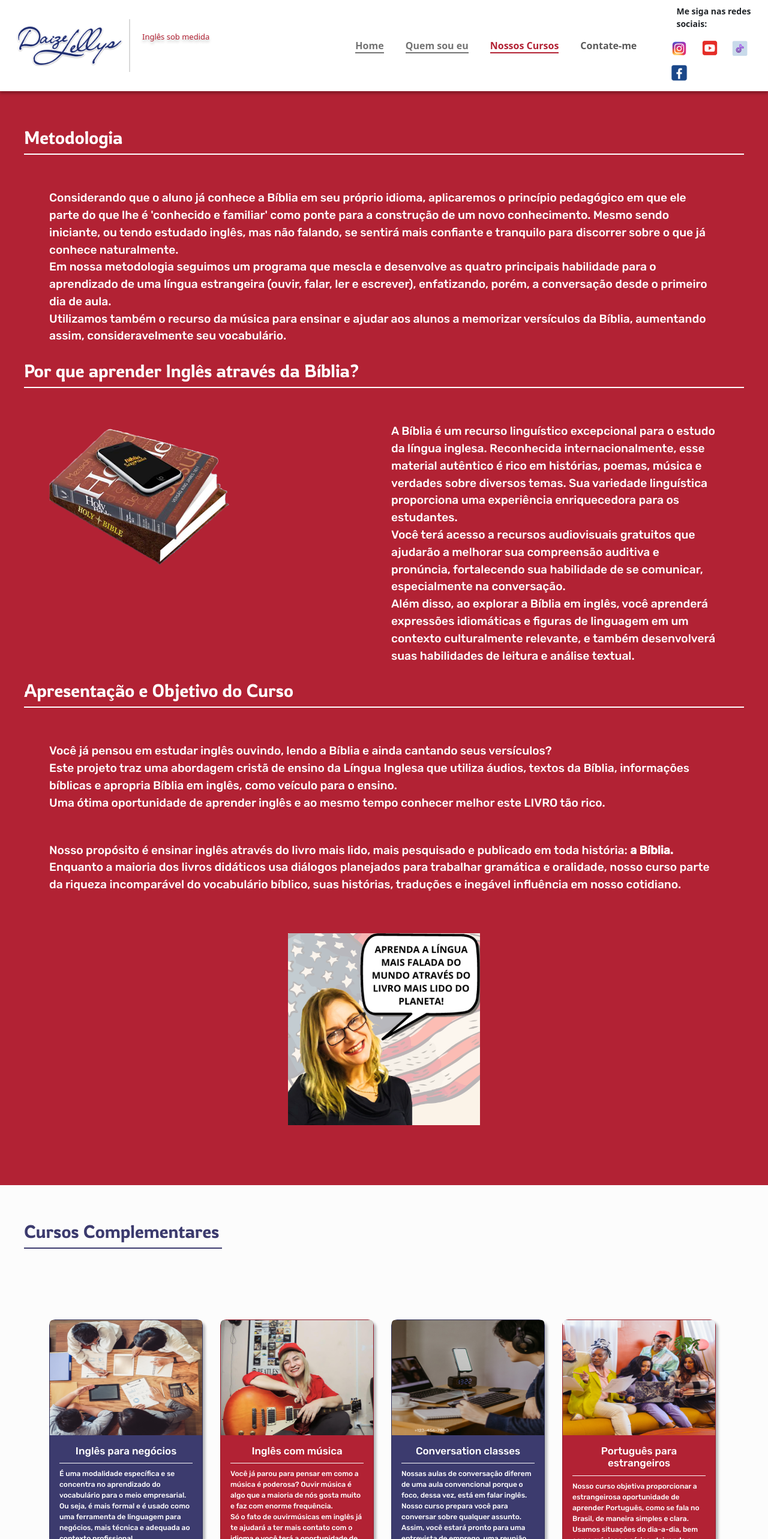
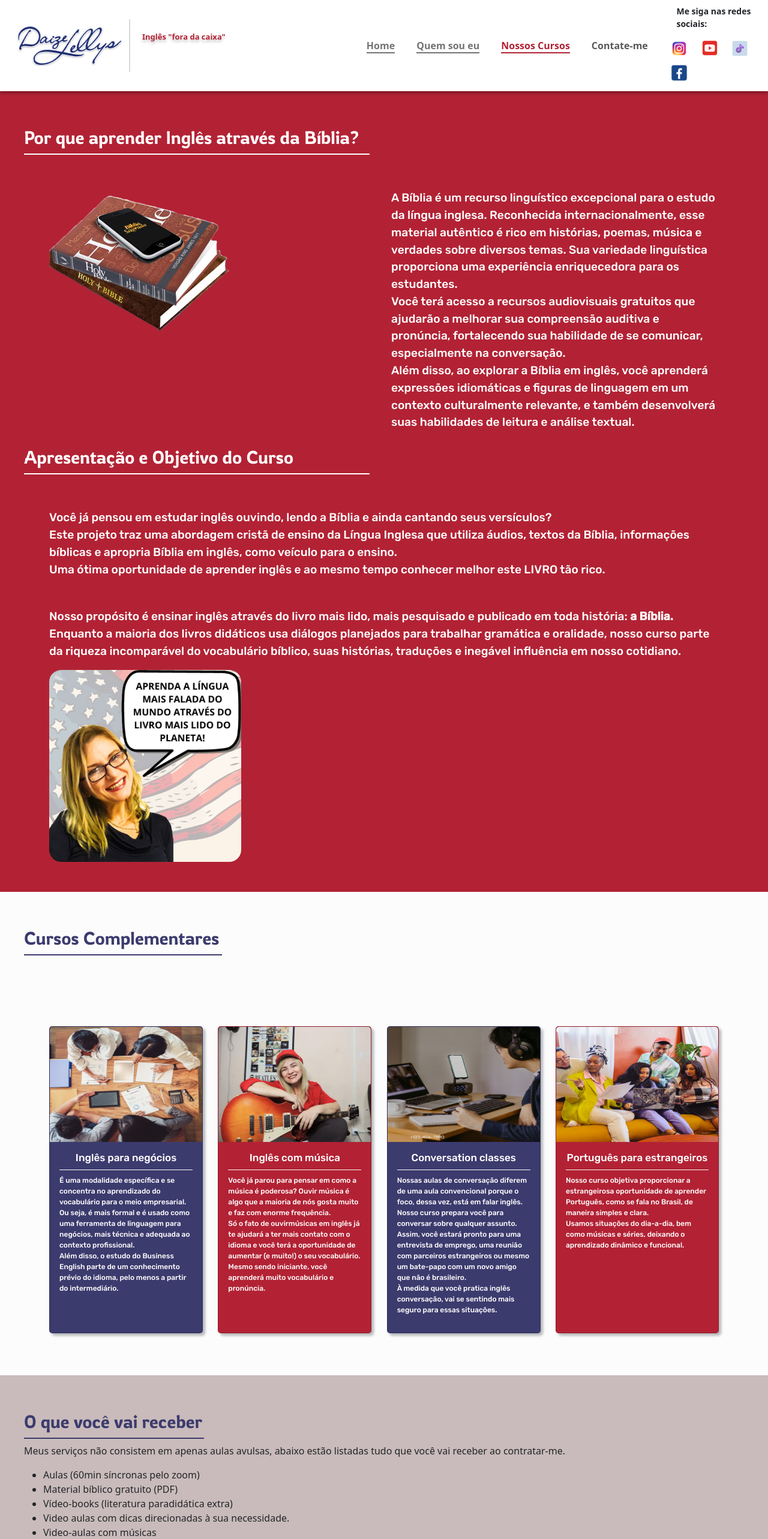
Before and after one commit to ellen-ls/DaizeLellys-ingles, a React (Create React App) app: page /cursos in a window 1280 px wide. Shown: the top 2566 px of the page at 60% size. Built offline with nearby package versions, Linux system fonts and the light colour scheme.

Commit message:
modificaçoes nas sessoes de cursos,videos e links

```diff
--- a/src/components/Cursos/Cursos.js
+++ b/src/components/Cursos/Cursos.js
@@ -16,7 +16,7 @@ const Cursos = () => {
                 <Row className='row-container'>
 
                     <Col>
-                        <Card style={{ width: '16rem',height:'32rem', margin:'10px 0 20px 0', borderRadius:'10px', backgroundColor:'#3c3b6e', color:'#fff'}} className='card-cursos'>
+                        <Card style={{ width: '16rem',height:'32rem', margin:'10px 0 20px 0', borderRadius:'5px', backgroundColor:'#3c3b6e', color:'#fff'}} className='card-cursos'>
                             <Card.Img variant="top" src={negocios} style={{height:'12rem'}} />
                             <Card.Body>
                                 <Card.Title style={{fontSize:'17px'}} className='linha'>Inglês para negócios</Card.Title>
@@ -31,7 +31,7 @@ const Cursos = () => {
                         </Card>
                     </Col>
                     <Col>
-                        <Card style={{ width: '16rem',height:'32rem', margin:'10px 0 20px 0',borderRadius:'10px',backgroundColor:'#b22234', color:'#fff' }} className='card-cursos'>
+                        <Card style={{ width: '16rem',height:'32rem', margin:'10px 0 20px 0',borderRadius:'5px',backgroundColor:'#b22234', color:'#fff' }} className='card-cursos'>
                             <Card.Img variant="top" src={musica} style={{height:'12rem'}}/>
                             <Card.Body>
                                 <Card.Title style={{fontSize:'17px'}} className='linha'>Inglês com música</Card.Title>
@@ -46,7 +46,7 @@ const Cursos = () => {
                         </Card>
                     </Col>
                     <Col>
-                        <Card style={{ width: '16rem',height:'32rem', margin:'10px 0 20px 0',borderRadius:'10px', backgroundColor:'#3c3b6e', color:'#fff'}} className='card-cursos'>
+                        <Card style={{ width: '16rem',height:'32rem', margin:'10px 0 20px 0',borderRadius:'5px', backgroundColor:'#3c3b6e', color:'#fff'}} className='card-cursos'>
                             <Card.Img variant="top" src={conversa} style={{height:'12rem'}}/>
                             <Card.Body>
                                 <Card.Title style={{fontSize:'17px'}} className='linha'>Conversation classes</Card.Title>
@@ -63,7 +63,7 @@ const Cursos = () => {
                         </Card>
                     </Col>
                     <Col>
-                        <Card style={{ width: '16rem',height:'32rem', margin:'10px 0 20px 0',borderRadius:'10px',backgroundColor:'#b22234', color:'#fff' }} className='card-cursos'>
+                        <Card style={{ width: '17rem',height:'32rem', margin:'10px 0 20px 0',borderRadius:'5px',backgroundColor:'#b22234', color:'#fff' }} className='card-cursos'>
                             <Card.Img variant="top" src={estrangeiro} style={{height:'12rem'}} />
                             <Card.Body>
                                 <Card.Title style={{fontSize:'17px'}} className='linha'>Português para estrangeiros</Card.Title>
--- a/src/components/Footer/Footer.css
+++ b/src/components/Footer/Footer.css
@@ -58,9 +58,10 @@
   position: absolute;
   right: 10px;
   bottom: 100px;
-
+  border-radius: 50%;
   text-align: center;
   font-weight: 700;
+  box-shadow: 4px 4px 4px rgba(0, 0, 0, 0.25);
 }
 
 .employment{
--- a/src/components/Header/Header.js
+++ b/src/components/Header/Header.js
@@ -22,7 +22,7 @@ const Header = () => {
 
           <img className='fonte' src={copia} alt='/'/>
 
-          <p className='text-logo' style={{color:'#b22234'}}>Inglês sob medida</p>
+          <p className='text-logo' style={{color:'#b22234', fontWeight:'bold'}}>Inglês "fora da caixa"</p>
           </Navbar.Brand>
         <Navbar.Toggle aria-controls="basic-navbar-nav"/>
         <Navbar.Collapse id="basic-navbar-nav">
@@ -37,10 +37,10 @@ const Header = () => {
       <div>
         <p className='p-sociais'>Me siga nas redes sociais:</p>
 
-        <a href='https://www.instagram.com/teacherdaize_inglespelabiblia/'><img className='img-sociais' src={instagram} alt=''/></a>
-       <a href='https://www.youtube.com/DaizeLellyssuaprofessoraforadacaixa'><img className='img-sociais' src={youtube} alt='' /></a>
-       <a href='https://www.tiktok.com/@daizelellys_ingles'><img className='img-sociais' src={tiktok} alt=''/></a>
-       <a href='https://web.telegram.org/k/#@daizelellys_inglespelabiblia'><img className='img-sociais' src={facebook} alt=''/></a>
+        <a href='https://www.instagram.com/teacherdaize_inglespelabiblia/' target='blank'><img className='img-sociais' src={instagram} alt=''/></a>
+       <a href='https://www.youtube.com/DaizeLellyssuaprofessoraforadacaixa' target='blank'><img className='img-sociais' src={youtube} alt='' /></a>
+       <a href='https://www.tiktok.com/@daizelellys_ingles' target='blank'><img className='img-sociais' src={tiktok} alt=''/></a>
+       <a href='https://www.facebook.com/daizelellys' target='blank'><img className='img-sociais' src={facebook} alt=''/></a>
       </div>
       </Navbar>
 
--- a/src/components/Metodologia/Metodologia.css
+++ b/src/components/Metodologia/Metodologia.css
@@ -11,7 +11,6 @@
    .logo-biblia{
     width: 330px;
 
-
    }
 
    .metodologia>h1{
@@ -23,48 +22,13 @@
       width: 200px;
 
    }
-   .img-biblia{
-      width: 300px;
-      margin-top: 60px;
-
+   .video-youtube-metodologia{
+      display: flex;
+      justify-content: center;
+      padding-top: 50px;
    }
 
-   .img-biblia2{
-      display: flex;
-      width: 320px;
-      margin: 50px auto;
-
-   }
-
-   .text1{
-      color: #ffffff;
-      font-family: 'Rubik', sans-serif;
-      font-style: normal;
-      font-size: 1.2rem;
-      font-weight: 400;
-      margin-top: 50px;
-
-   }
-
-
-   .img-biblia1{
-      width: 300px;
-      margin-top: 50px;
-      border-radius: 20px;
-
-   }
-
-   .text2{
-      color: #b22234;
-      font-family: 'Rowdies', cursive;
-      font-style: normal;
-      font-size: 1.5rem;
-      font-weight: 400;
-      margin-top: 50px;
-
-   }
-
-   .button-ingles{
+    .button-ingles{
       color: #b22234;
       font-weight: 700;
       display: inline-block;
@@ -75,6 +39,7 @@
       width: 200px;
       height: 84px;
       margin-left: 30px;
+      margin-top: 50px;
    }
 
    .button-ingles a{
@@ -86,4 +51,5 @@
    .button-ingles:hover{
       background-color: #b22234;
       color: #ffffff;
+      border: 2px solid #ffffff ;
    }
--- a/src/components/Precos/Precos.js
+++ b/src/components/Precos/Precos.js
@@ -18,7 +18,7 @@ function Precos() {
                             <Card.Body className='body-precos'>
                                 <Card.Title style={{ fontSize: '18px', color:'#ffffff' }} className='linha'>VIP</Card.Title>
                                 <Card.Text style={{ fontSize: '15px', textAlign:'left', color:'#ffffff' }}>
-                                    Aulas síncronas, formato online, individual, suporte com o professor, plano de estudo semanal feedback semestral e certificado.
+                                    Aulas ao vivo (síncronas), formato online, individual, suporte com o professor, plano de estudo semanal feedback semestral e certificado.
                                     Aulas de 60 minutos de duração.
 
                                 </Card.Text>
@@ -36,7 +36,7 @@ function Precos() {
                             <Card.Body>
                                 <Card.Title style={{ fontSize: '18px', color:'#ffffff' }} className='linha'>Grupos até 3 pessoas</Card.Title>
                                 <Card.Text style={{ fontSize: '15px', textAlign:'left', color:'#ffffff' }}>
-                                    Aulas síncronas, formato online,  até 3 pessoas, suporte com o professor, plano de estudo semanal feedback semestral e certificado.
+                                    Aulas ao vivo (síncronas), formato online,  até 3 pessoas, suporte com o professor, plano de estudo semanal feedback semestral e certificado.
                                     Aulas de 60 minutos de duração.
                                 </Card.Text>
                                 <Card.Text className='text-valores' style={{color:'#ffffff'}}>
@@ -55,7 +55,7 @@ function Precos() {
                             <Card.Body>
                                 <Card.Title style={{ fontSize: '18px',color:'#ffffff' }} className='linha'>Grupos</Card.Title>
                                 <Card.Text style={{ fontSize: '15px', textAlign:'left',color:'#ffffff' }}>
-                                    Aulas síncronas, formato online, grupos de 5 a 10 pessoas, suporte com o professor, plano de estudo semanal feedback semestral e certificado.
+                                    Aulas ao vivo (síncronas), formato online, grupos de 5 a 10 pessoas, suporte com o professor, plano de estudo semanal feedback semestral e certificado.
                                     Aulas de 60 minutos de duração.
 
                                 </Card.Text>
--- a/src/pages/Home/Home.js
+++ b/src/pages/Home/Home.js
@@ -6,7 +6,6 @@ import Footer from '../../components/Footer/Footer'
 import Motivacao from '../../components/Motivacao/Motivacao'
 import Metodologia from '../../components/Metodologia/Metodologia'
 import Precos from '../../components/Precos/Precos'
-import Cursos from '../../components/Cursos/Cursos'
 import Comentarios from '../../components/Comentarios/Comentarios'
 
 import { Youtube } from '../../components/Youtube/Youtube'
@@ -19,7 +18,6 @@ const Home = () => {
         <SobreMim></SobreMim>
         <Motivacao></Motivacao>
         <Metodologia></Metodologia>
-        <Cursos></Cursos>
         <Youtube></Youtube>
         <Precos></Precos>
         <Comentarios></Comentarios>
--- a/src/pages/NossosCursos/NossosCursos.css
+++ b/src/pages/NossosCursos/NossosCursos.css
@@ -13,5 +13,45 @@
     font-size: 30px;
     line-height: 1.8;
     border-bottom:2px solid #ffffff;
+    width: 45vw;
 
 }
+
+.img-biblia{
+    width: 300px;
+    margin-top: 60px;
+ }
+
+ .img-biblia2{
+    display: flex;
+    width: 320px;
+    border-radius: 20px;
+ }
+
+ .text1{
+    color: #ffffff;
+    font-family: 'Rubik', sans-serif;
+    font-style: normal;
+    font-size: 1.2rem;
+    font-weight: 400;
+    margin-top: 50px;
+
+ }
+
+
+ .img-biblia1{
+    width: 300px;
+    margin-top: 50px;
+    border-radius: 20px;
+
+ }
+
+ .text2{
+    color: #b22234;
+    font-family: 'Rowdies', cursive;
+    font-style: normal;
+    font-size: 1.5rem;
+    font-weight: 400;
+    margin-top: 50px;
+
+ }
--- a/src/pages/NossosCursos/NossosCursos.js
+++ b/src/pages/NossosCursos/NossosCursos.js
@@ -2,6 +2,7 @@ import React from 'react';
 import Header from '../../components/Header/Header';
 import Cursos from '../../components/Cursos/Cursos';
 import Materiais from '../../components/Materiais/Materiais';
+import Footer from '../../components/Footer/Footer';
 import { Col, Container, Row } from 'react-bootstrap';
 import daize from '../../components/Metodologia/Img/daize-ingles1.png'
 import inglesBiblia from '../../components/Metodologia/Img/livro-biblia(copia).png'
@@ -15,26 +16,6 @@ function NossosCursos() {
          <Header></Header>
          <div className='nossos-cursos'>
 
-    <h1>Metodologia</h1>
-<Container className='text-biblia'>
-      <Row>
-
-        <Col> <p className='text1'>Considerando que o aluno já conhece a Bíblia em seu próprio idioma, aplicaremos o princípio pedagógico em que ele parte do que lhe é 'conhecido e familiar' como ponte para a construção de um novo conhecimento.
-        Mesmo sendo iniciante, ou tendo estudado inglês, mas não falando, se sentirá mais confiante e tranquilo para discorrer sobre o que já conhece naturalmente.
-
-        <br></br>
-        Em nossa metodologia seguimos um programa que mescla e desenvolve as quatro principais habilidade para o aprendizado
-        de uma língua estrangeira (ouvir, falar, ler e escrever), enfatizando, porém, a conversação desde o primeiro dia de aula.
-        <br></br>
-        Utilizamos também o recurso da música para ensinar e ajudar aos alunos a memorizar versículos da Bíblia, aumentando assim, consideravelmente seu vocabulário.
-         </p>
-
-    </Col>
-
- </Row>
-
-
-</Container>
 
             <h1 className='pq-aprender'>Por que aprender Inglês através da Bíblia?</h1>
      <Container className='text-biblia'>
@@ -95,6 +76,7 @@ contexto culturalmente relevante, e também desenvolverá suas habilidades de le
 </div>
          <Cursos></Cursos>
          <Materiais></Materiais>
+         <Footer/>
 
     </div>
   )
```
Also changed, not shown: src/components/Footer/Footer.js (+4 -4 lines), src/components/Metodologia/Metodologia.js (+12 -2 lines), src/components/Motivacao/motivacao.css (+2 -5 lines), src/components/Youtube/Youtube.css (+7 -5 lines), src/components/Motivacao/img/viagem.png, src/components/Precos/img/vip.png.
